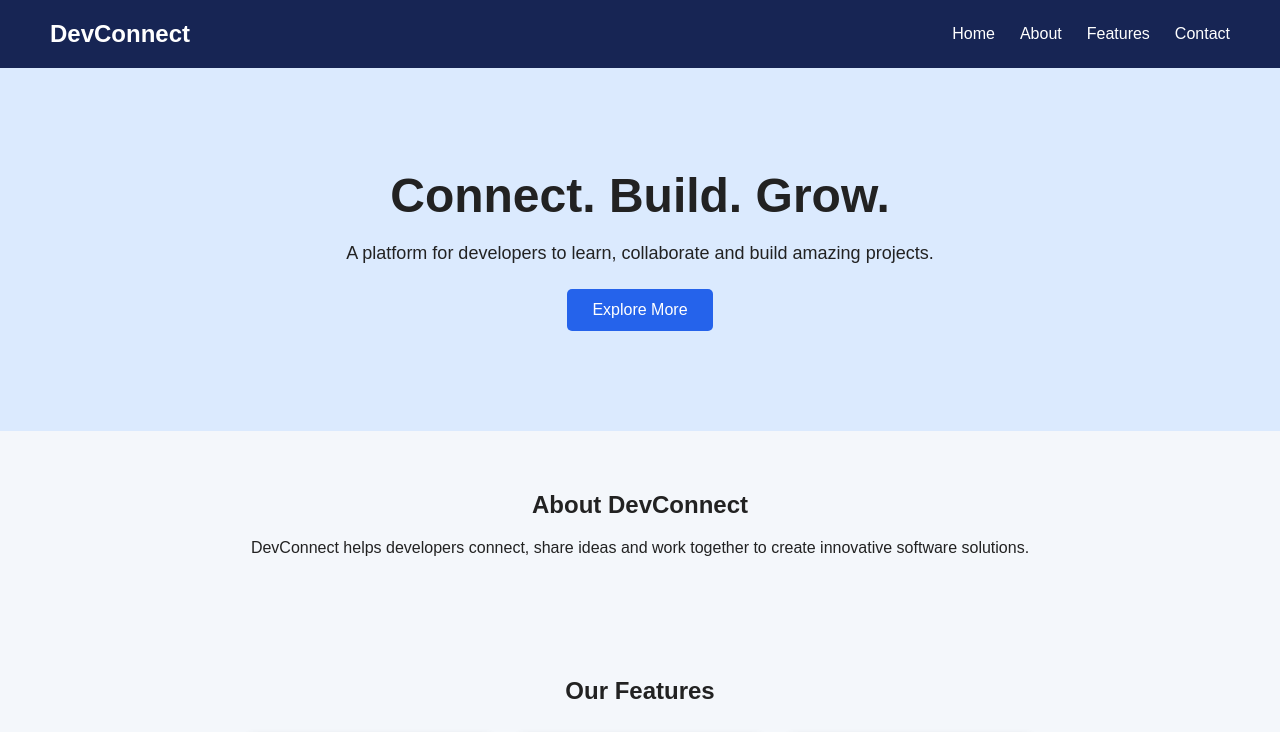
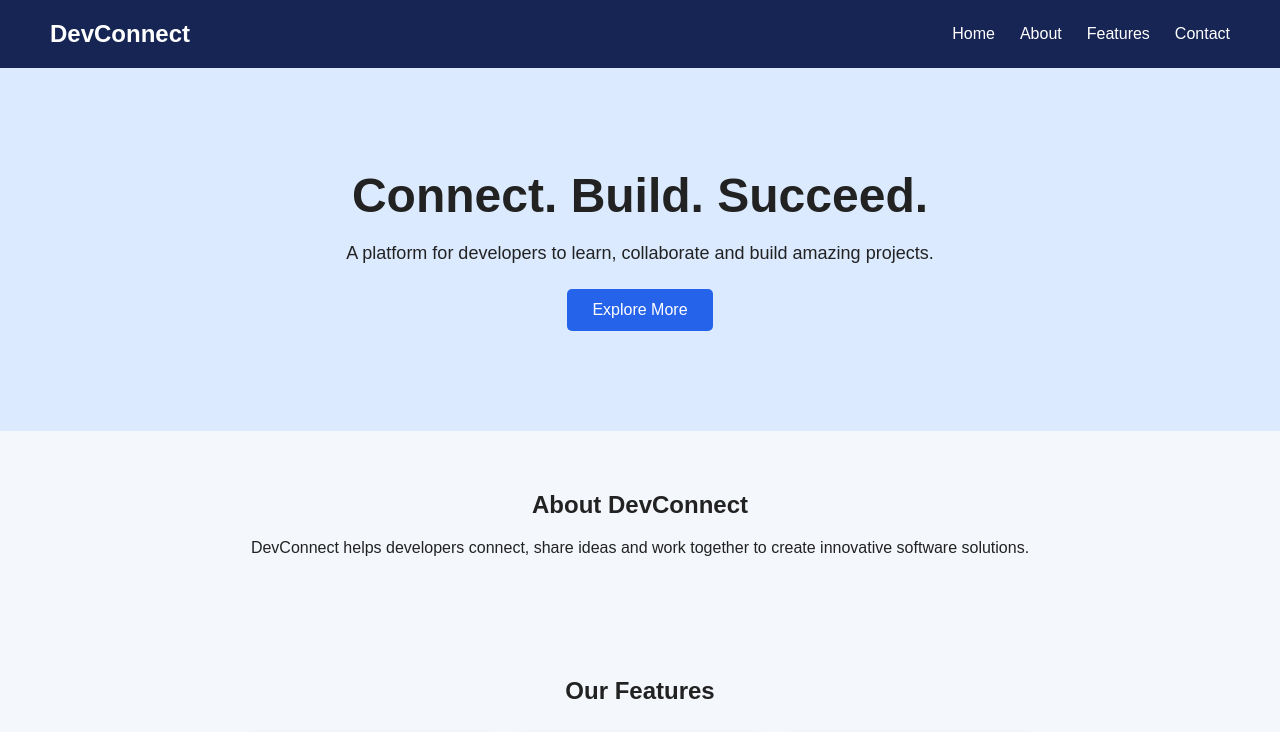
Before and after one commit to Bedangi/DevConnect, a plain HTML site: page index.html in a window 1280 px wide. Shown: the top 732 px of the page. Drawn offline with Linux system fonts and the light colour scheme.

Commit message:
Update hero heading with success tagline

```diff
--- a/index.html
+++ b/index.html
@@ -20,7 +20,7 @@
     </header>
 
     <section id="home" class="hero">
-        <h1>Connect. Build. Grow.</h1>
+        <h1>Connect. Build. Succeed.</h1>
         <p>A platform for developers to learn, collaborate and build amazing projects.</p>
         <a href="#about" class="btn">Explore More</a>
     </section>
```
